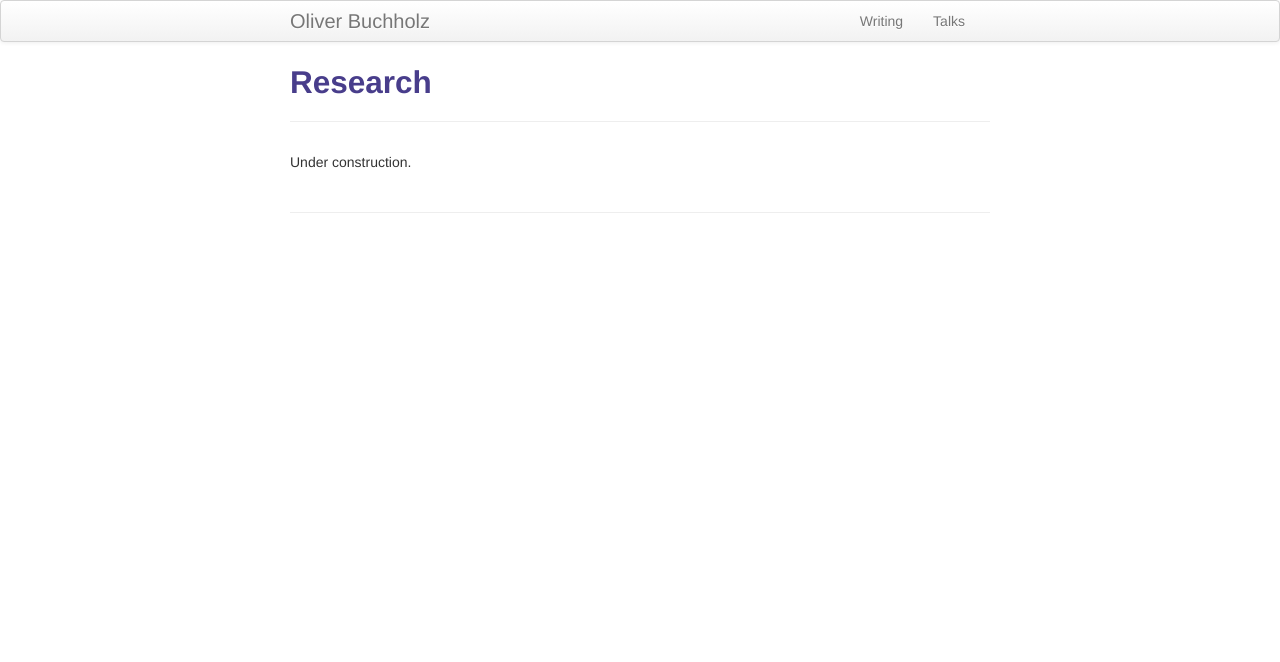
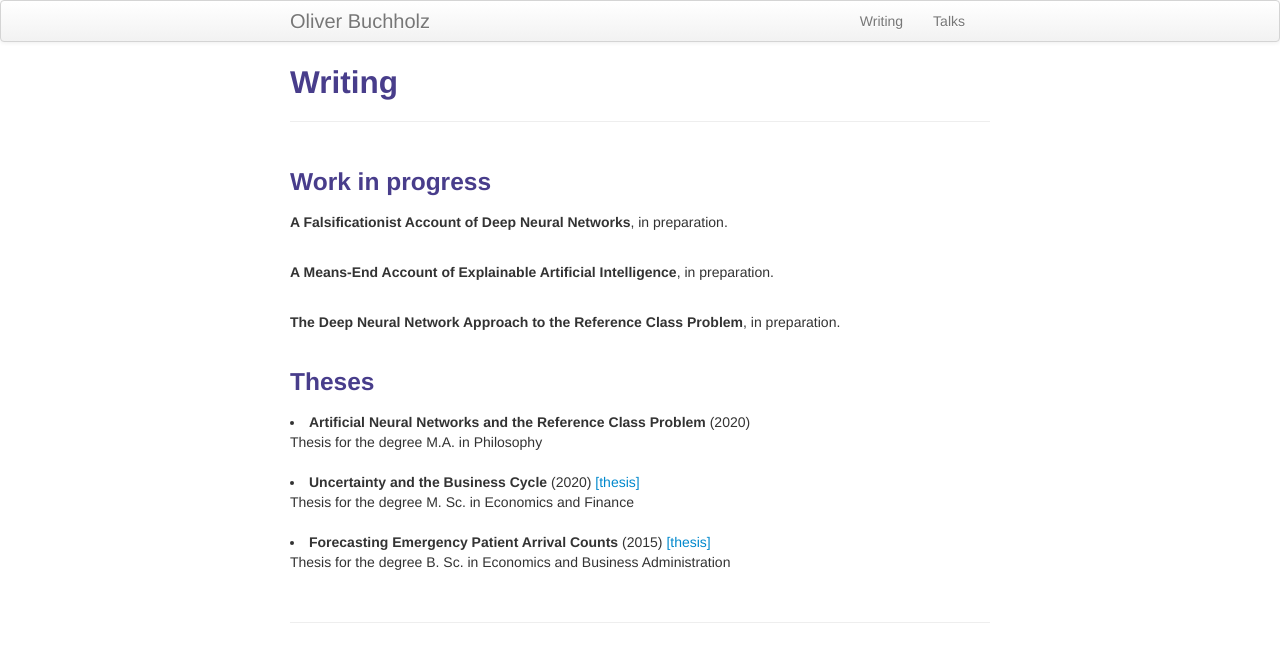
Before and after one commit to oliverbuchholz/oliverbuchholz.github.io, a Jekyll site: the page built from pages/writing.md, in a window 1280 px wide. Shown: the top 662 px of the page. Built offline with Jekyll 4.4.1, drawn with Linux system fonts in a browser that asks for light colours.

Commit message:
thorough update

```diff
--- a/pages/writing.md
+++ b/pages/writing.md
@@ -1,9 +1,33 @@
 ---
 layout: page
-title: Research
+title: Writing
 description: Oliver's research
 ---
 
+<h3>Work in progress</h3>
+
+<b>A Falsificationist Account of Deep Neural Networks</b>, in preparation.<br><br>
 
 
-Under construction.
+<b>A Means-End Account of Explainable Artificial Intelligence</b>, in preparation.<br><br>
+
+
+<b>The Deep Neural Network Approach to the Reference Class Problem</b>, in preparation.<br><br>
+
+
+
+
+<h3>Theses</h3>
+
+<li><b>Artificial Neural Networks and the Reference Class Problem</b> (2020) <br>
+ Thesis for the degree M.A. in Philosophy<br><br>
+ </li>
+
+
+<li><b>Uncertainty and the Business Cycle</b> (2020) <a href="papers/MA_Econ.pdf">[thesis]</a><br>
+ Thesis for the degree M. Sc. in Economics and Finance<br><br>
+ </li>
+
+<li><b>Forecasting Emergency Patient Arrival Counts</b> (2015) <a href="papers/BA.pdf">[thesis]</a><br>
+ Thesis for the degree B. Sc. in Economics and Business Administration<br><br>
+ </li>
```
